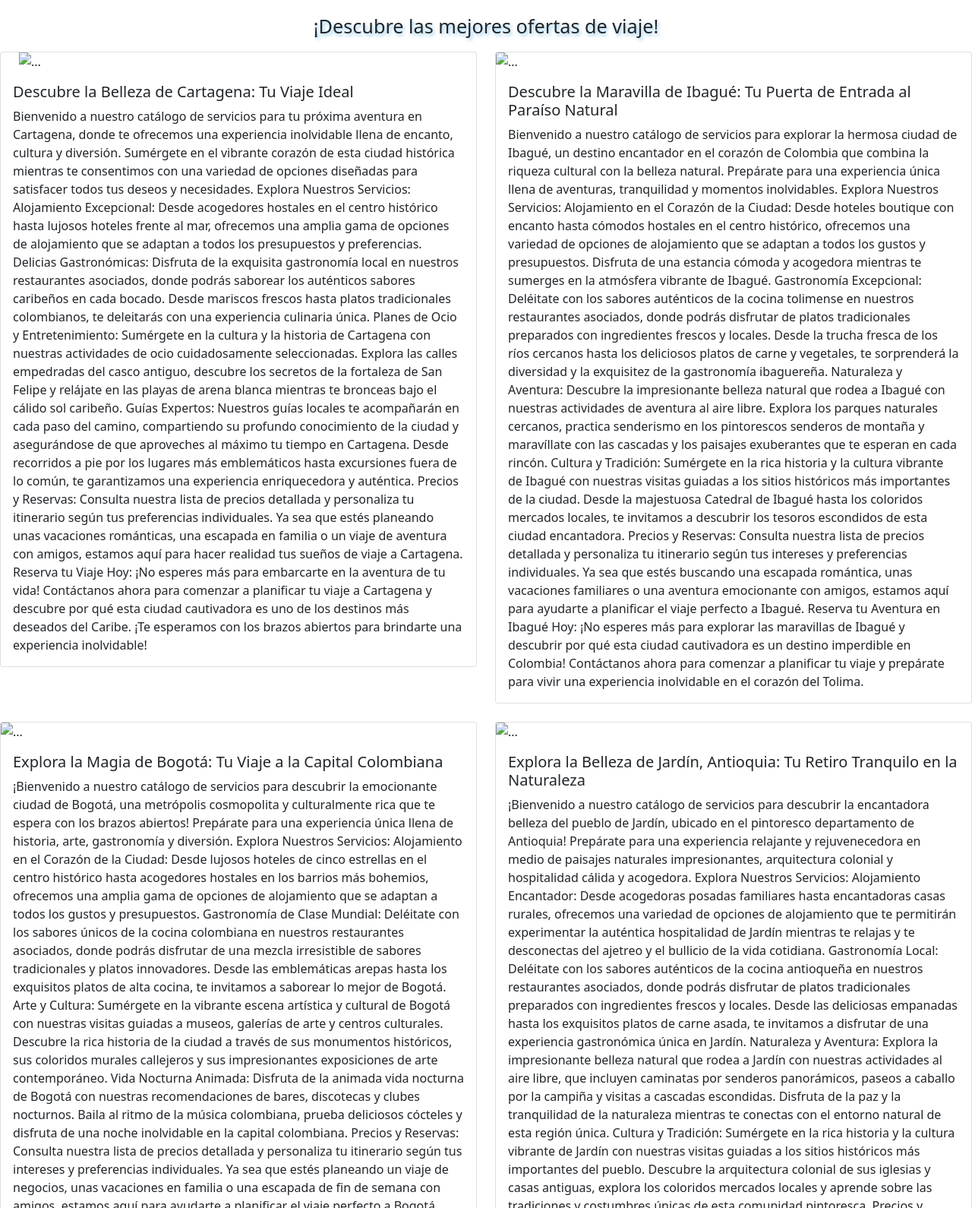
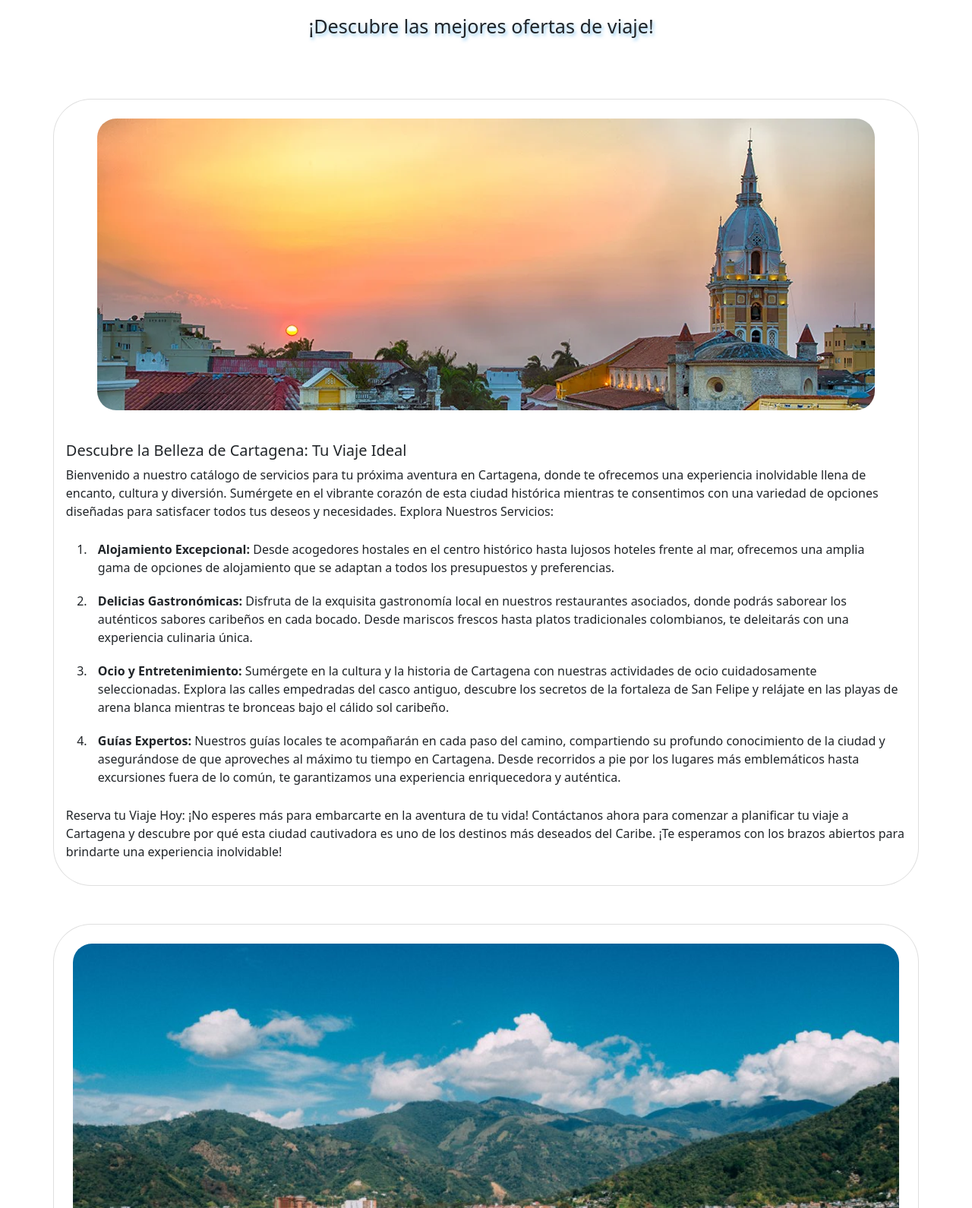
Before and after one commit to DYANGELO/PFSOLANO, a website: page services.html in a window 1280 px wide. Shown: the part 177-1767 px from the top of the page at 76% size. Drawn offline with nearby package versions, Linux system fonts and the light colour scheme.

Commit message:
Maquetado sobre nostros

```diff
--- /dev/null
+++ b/scss/_about.scss
@@ -0,0 +1,27 @@
+*{
+    margin: 0;
+    padding: 0;
+}
+
+
+.apartado-a1{
+    display: flex;
+    justify-content: space-around;
+    align-items: center;
+    margin: 50px;
+    img{
+        height: 100px;
+        width: 100px;
+    }
+}
+
+.apartado-a2{
+    display: flex;
+    justify-content: space-around;
+    align-items: center;
+    margin: 50px;
+    img{
+        height: 100px;
+        width: 100px;
+    }
+}
--- /dev/null
+++ b/scss/_services.scss
@@ -0,0 +1,23 @@
+.spc-1{
+    margin: 2rem;
+    padding: 1%;
+    .col{
+        padding: 25px;
+        .card{
+            width: 100%;
+            border-radius: 50px;
+            align-items: center;
+
+            img{
+                padding: 25px;
+                width: 100%;
+                border-radius: 50px;
+            }
+            ol{
+                li{
+                    padding: 10px;
+                }
+            }
+        }
+    }
+}
--- a/scss/style.scss
+++ b/scss/style.scss
@@ -1,4 +1,6 @@
 @import "_separaciones";
+@import "_services";
+@import "_about";
 @keyframes fadeIn {
   from {
     opacity: 0;
@@ -187,6 +189,7 @@
   .main-title {
     font-size: 36px;
     color: #000000;
+    margin: 15px;
     text-transform: uppercase;
     letter-spacing: 2px;
     font-weight: bold;
@@ -200,16 +203,6 @@
   .titulo {
     text-align: center;
     margin-top: 50px;
-  }
-
-  .fondo {
-    position: absolute;
-    width: 100%;
-    height: 100%;
-    background: url('../Imagenes/660f1b49c1c43.jpeg') center center no-repeat;
-    background-size: cover;
-    margin-left: auto;
-    margin-right: auto;
   }
 
   footer {
@@ -355,6 +348,7 @@
 }
 
 .sub-t{
+ width: 99%;
  text-align: center;
  text-shadow: 2px 2px 4px #2c9ce780;
  padding: 10px 0;
--- a/services.html
+++ b/services.html
@@ -39,30 +39,29 @@
       <h4 class="sub-t">¡Descubre las mejores ofertas de viaje!</h4>
     </div>
 
-    <div class="row row-cols-1 row-cols-md-2 g-4">
+    <div class="spc-1">
       <div class="col">
         <div class="card">
-          <img src="..." class="card-img-top  container" alt="...">
+          <div class="imag-1"><img src="./Imagenes/Cartagena.jpg" alt="..."></div>
+
           <div class="card-body">
             <h5 class="card-title">Descubre la Belleza de Cartagena: Tu Viaje Ideal</h5>
             <p class="card-text">
               Bienvenido a nuestro catálogo de servicios para tu próxima aventura en Cartagena, donde te ofrecemos una experiencia inolvidable llena de encanto, cultura y diversión. Sumérgete en el vibrante corazón de esta ciudad histórica mientras te consentimos con una variedad de opciones diseñadas para satisfacer todos tus deseos y necesidades.
 
               Explora Nuestros Servicios:
+              <ol>
+                <li><strong>Alojamiento Excepcional:</strong> Desde acogedores hostales en el centro histórico hasta lujosos hoteles frente al mar, ofrecemos una amplia gama de opciones de alojamiento que se adaptan a todos los presupuestos y preferencias.</li>
 
-              Alojamiento Excepcional: Desde acogedores hostales en el centro histórico hasta lujosos hoteles frente al mar, ofrecemos una amplia gama de opciones de alojamiento que se adaptan a todos los presupuestos y preferencias.
-              Delicias Gastronómicas: Disfruta de la exquisita gastronomía local en nuestros restaurantes asociados, donde podrás saborear los auténticos sabores caribeños en cada bocado. Desde mariscos frescos hasta platos tradicionales colombianos, te deleitarás con una experiencia culinaria única.
-              Planes de Ocio y Entretenimiento: Sumérgete en la cultura y la historia de Cartagena con nuestras actividades de ocio cuidadosamente seleccionadas. Explora las calles empedradas del casco antiguo, descubre los secretos de la fortaleza de San Felipe y relájate en las playas de arena blanca mientras te bronceas bajo el cálido sol caribeño.
-              Guías Expertos: Nuestros guías locales te acompañarán en cada paso del camino, compartiendo su profundo conocimiento de la ciudad y asegurándose de que aproveches al máximo tu tiempo en Cartagena. Desde recorridos a pie por los lugares más emblemáticos hasta excursiones fuera de lo común, te garantizamos una experiencia enriquecedora y auténtica.
-              Precios y Reservas:
+                <li><strong>Delicias Gastronómicas:</strong> Disfruta de la exquisita gastronomía local en nuestros restaurantes asociados, donde podrás saborear los auténticos sabores caribeños en cada bocado. Desde mariscos frescos hasta platos tradicionales colombianos, te deleitarás con una experiencia culinaria única.</li>
 
-              Consulta nuestra lista de precios detallada y personaliza tu itinerario según tus preferencias individuales. Ya sea que estés planeando unas vacaciones románticas, una escapada en familia o un viaje de aventura con amigos, estamos aquí para hacer realidad tus sueños de viaje a Cartagena.
+                <li><strong>Ocio y Entretenimiento:</strong> Sumérgete en la cultura y la historia de Cartagena con nuestras actividades de ocio cuidadosamente seleccionadas. Explora las calles empedradas del casco antiguo, descubre los secretos de la fortaleza de San Felipe y relájate en las playas de arena blanca mientras te bronceas bajo el cálido sol caribeño.</li>
 
+                <li><strong>Guías Expertos:</strong> Nuestros guías locales te acompañarán en cada paso del camino, compartiendo su profundo conocimiento de la ciudad y asegurándose de que aproveches al máximo tu tiempo en Cartagena. Desde recorridos a pie por los lugares más emblemáticos hasta excursiones fuera de lo común, te garantizamos una experiencia enriquecedora y auténtica.</li>
+              </ol>
               Reserva tu Viaje Hoy:
 
               ¡No esperes más para embarcarte en la aventura de tu vida! Contáctanos ahora para comenzar a planificar tu viaje a Cartagena y descubre por qué esta ciudad cautivadora es uno de los destinos más deseados del Caribe. ¡Te esperamos con los brazos abiertos para brindarte una experiencia inolvidable!
-
-
 
               </p>
           </div>
@@ -70,22 +69,20 @@
       </div>
       <div class="col">
         <div class="card">
-          <img src="..." class="card-img-top" alt="...">
+          <img src="./Imagenes/Ibague-ciudad-musical-de-colombia-q8b0dm1h2lhxg0nu8dl6akhvdwakx6jd1kgq4abgq8.jpg" class="card-img-top" alt="...">
           <div class="card-body">
             <h5 class="card-title">Descubre la Maravilla de Ibagué: Tu Puerta de Entrada al Paraíso Natural</h5>
-            <p class="card-text">Bienvenido a nuestro catálogo de servicios para explorar la hermosa ciudad de Ibagué, un destino encantador en el corazón de Colombia que combina la riqueza cultural con la belleza natural. Prepárate para una experiencia única llena de aventuras, tranquilidad y momentos inolvidables.
+            <p class="card-text">
+              Ibagué, un destino encantador en el corazón de Colombia que combina la riqueza cultural con la belleza natural. Prepárate para una experiencia única llena de aventuras, tranquilidad y momentos inolvidables.
 
               Explora Nuestros Servicios:
 
-              Alojamiento en el Corazón de la Ciudad: Desde hoteles boutique con encanto hasta cómodos hostales en el centro histórico, ofrecemos una variedad de opciones de alojamiento que se adaptan a todos los gustos y presupuestos. Disfruta de una estancia cómoda y acogedora mientras te sumerges en la atmósfera vibrante de Ibagué.
-              Gastronomía Excepcional: Deléitate con los sabores auténticos de la cocina tolimense en nuestros restaurantes asociados, donde podrás disfrutar de platos tradicionales preparados con ingredientes frescos y locales. Desde la trucha fresca de los ríos cercanos hasta los deliciosos platos de carne y vegetales, te sorprenderá la diversidad y la exquisitez de la gastronomía ibaguereña.
-              Naturaleza y Aventura: Descubre la impresionante belleza natural que rodea a Ibagué con nuestras actividades de aventura al aire libre. Explora los parques naturales cercanos, practica senderismo en los pintorescos senderos de montaña y maravíllate con las cascadas y los paisajes exuberantes que te esperan en cada rincón.
-              Cultura y Tradición: Sumérgete en la rica historia y la cultura vibrante de Ibagué con nuestras visitas guiadas a los sitios históricos más importantes de la ciudad. Desde la majestuosa Catedral de Ibagué hasta los coloridos mercados locales, te invitamos a descubrir los tesoros escondidos de esta ciudad encantadora.
-              Precios y Reservas:
-
-              Consulta nuestra lista de precios detallada y personaliza tu itinerario según tus intereses y preferencias individuales. Ya sea que estés buscando una escapada romántica, unas vacaciones familiares o una aventura emocionante con amigos, estamos aquí para ayudarte a planificar el viaje perfecto a Ibagué.
-
-              Reserva tu Aventura en Ibagué Hoy:
+              <ol>
+                <li><strong>Alojamiento en el Corazón de la Ciudad:</strong>  Desde hoteles boutique con encanto hasta cómodos hostales en el centro histórico, ofrecemos una variedad de opciones de alojamiento que se adaptan a todos los gustos y presupuestos. Disfruta de una estancia cómoda y acogedora mientras te sumerges en la atmósfera vibrante de Ibagué.</li>
+                <li><strong>Gastronomía Excepcional:</strong> Deléitate con los sabores auténticos de la cocina tolimense en nuestros restaurantes asociados, donde podrás disfrutar de platos tradicionales preparados con ingredientes frescos y locales. Desde la trucha fresca de los ríos cercanos hasta los deliciosos platos de carne y vegetales, te sorprenderá la diversidad y la exquisitez de la gastronomía ibaguereña.</li>
+                <li><strong>Naturaleza y Aventura:</strong> Descubre la impresionante belleza natural que rodea a Ibagué con nuestras actividades de aventura al aire libre. Explora los parques naturales cercanos, practica senderismo en los pintorescos senderos de montaña y maravíllate con las cascadas y los paisajes exuberantes que te esperan en cada rincón.</li>
+                <li><strong>Cultura y Tradición:</strong> Sumérgete en la rica historia y la cultura vibrante de Ibagué con nuestras visitas guiadas a los sitios históricos más importantes de la ciudad. Desde la majestuosa Catedral de Ibagué hasta los coloridos mercados locales, te invitamos a descubrir los tesoros escondidos de esta ciudad encantadora.</li>
+              </ol>
 
               ¡No esperes más para explorar las maravillas de Ibagué y descubrir por qué esta ciudad cautivadora es un destino imperdible en Colombia! Contáctanos ahora para comenzar a planificar tu viaje y prepárate para vivir una experiencia inolvidable en el corazón del Tolima.</p>
           </div>
@@ -93,22 +90,20 @@
       </div>
       <div class="col">
         <div class="card">
-          <img src="..." class="card-img-top" alt="...">
+          <img src="./Imagenes/bogota.jpg" class="card-img-top" alt="...">
           <div class="card-body">
             <h5 class="card-title">Explora la Magia de Bogotá: Tu Viaje a la Capital Colombiana</h5>
-            <p class="card-text">¡Bienvenido a nuestro catálogo de servicios para descubrir la emocionante ciudad de Bogotá, una metrópolis cosmopolita y culturalmente rica que te espera con los brazos abiertos! Prepárate para una experiencia única llena de historia, arte, gastronomía y diversión.
+            <p class="card-text">
+              Descubre la emocionante ciudad de Bogotá, una metrópolis cosmopolita y culturalmente rica que te espera con los brazos abiertos! Prepárate para una experiencia única llena de historia, arte, gastronomía y diversión.
 
-              Explora Nuestros Servicios:
+              <p>Explora Nuestros Servicios:</p>
 
-              Alojamiento en el Corazón de la Ciudad: Desde lujosos hoteles de cinco estrellas en el centro histórico hasta acogedores hostales en los barrios más bohemios, ofrecemos una amplia gama de opciones de alojamiento que se adaptan a todos los gustos y presupuestos.
-              Gastronomía de Clase Mundial: Deléitate con los sabores únicos de la cocina colombiana en nuestros restaurantes asociados, donde podrás disfrutar de una mezcla irresistible de sabores tradicionales y platos innovadores. Desde las emblemáticas arepas hasta los exquisitos platos de alta cocina, te invitamos a saborear lo mejor de Bogotá.
-              Arte y Cultura: Sumérgete en la vibrante escena artística y cultural de Bogotá con nuestras visitas guiadas a museos, galerías de arte y centros culturales. Descubre la rica historia de la ciudad a través de sus monumentos históricos, sus coloridos murales callejeros y sus impresionantes exposiciones de arte contemporáneo.
-              Vida Nocturna Animada: Disfruta de la animada vida nocturna de Bogotá con nuestras recomendaciones de bares, discotecas y clubes nocturnos. Baila al ritmo de la música colombiana, prueba deliciosos cócteles y disfruta de una noche inolvidable en la capital colombiana.
-              Precios y Reservas:
-
-              Consulta nuestra lista de precios detallada y personaliza tu itinerario según tus intereses y preferencias individuales. Ya sea que estés planeando un viaje de negocios, unas vacaciones en familia o una escapada de fin de semana con amigos, estamos aquí para ayudarte a planificar el viaje perfecto a Bogotá.
-
-              Reserva tu Viaje a Bogotá Hoy:
+              <ol>
+                <li><strong>Alojamiento en el Corazón de la Ciudad:</strong> Desde lujosos hoteles de cinco estrellas en el centro histórico hasta acogedores hostales en los barrios más bohemios, ofrecemos una amplia gama de opciones de alojamiento que se adaptan a todos los gustos y presupuestos.</li>
+                <li><strong>Gastronomía de Clase Mundial:</strong> Deléitate con los sabores únicos de la cocina colombiana en nuestros restaurantes asociados, donde podrás disfrutar de una mezcla irresistible de sabores tradicionales y platos innovadores. Desde las emblemáticas arepas hasta los exquisitos platos de alta cocina, te invitamos a saborear lo mejor de Bogotá.</li>
+                <li><strong>Arte y Cultura:</strong> Sumérgete en la vibrante escena artística y cultural de Bogotá con nuestras visitas guiadas a museos, galerías de arte y centros culturales. Descubre la rica historia de la ciudad a través de sus monumentos históricos, sus coloridos murales callejeros y sus impresionantes exposiciones de arte contemporáneo.  </li>
+                <li><strong>Vida Nocturna Animada:</strong> Disfruta de la animada vida nocturna de Bogotá con nuestras recomendaciones de bares, discotecas y clubes nocturnos. Baila al ritmo de la música colombiana, prueba deliciosos cócteles y disfruta de una noche inolvidable en la capital colombiana.</li>
+              </ol>
 
               ¡No esperes más para descubrir los encantos de Bogotá y sumergirte en la energía vibrante de esta ciudad fascinante! Contáctanos ahora para comenzar a planificar tu viaje y prepárate para vivir una experiencia inolvidable en la capital colombiana. ¡Te esperamos con los brazos abiertos!</p>
           </div>
@@ -116,24 +111,24 @@
       </div>
       <div class="col">
         <div class="card">
-          <img src="..." class="card-img-top" alt="...">
+          <img src="./Imagenes/generalidades-jardin-antioquia-2-570x184.jpg" class="card-img-top" alt="...">
           <div class="card-body">
             <h5 class="card-title">Explora la Belleza de Jardín, Antioquia: Tu Retiro Tranquilo en la Naturaleza</h5>
 
-            <p class="card-text">¡Bienvenido a nuestro catálogo de servicios para descubrir la encantadora belleza del pueblo de Jardín, ubicado en el pintoresco departamento de Antioquia! Prepárate para una experiencia relajante y rejuvenecedora en medio de paisajes naturales impresionantes, arquitectura colonial y hospitalidad cálida y acogedora.
+            <p class="card-text">
 
-              Explora Nuestros Servicios:
+            ¡descubre la encantadora belleza del pueblo de Jardín, ubicado en el pintoresco departamento de Antioquia! Prepárate para una experiencia relajante y rejuvenecedora en medio de paisajes naturales impresionantes, arquitectura colonial y hospitalidad cálida y acogedora.
 
+            <p>Explora Nuestros Servicios:</p>
 
-              Alojamiento Encantador: Desde acogedoras posadas familiares hasta encantadoras casas rurales, ofrecemos una variedad de opciones de alojamiento que te permitirán experimentar la auténtica hospitalidad de Jardín mientras te relajas y te desconectas del ajetreo y el bullicio de la vida cotidiana.
-              Gastronomía Local: Deléitate con los sabores auténticos de la cocina antioqueña en nuestros restaurantes asociados, donde podrás disfrutar de platos tradicionales preparados con ingredientes frescos y locales. Desde las deliciosas empanadas hasta los exquisitos platos de carne asada, te invitamos a disfrutar de una experiencia gastronómica única en Jardín.
-              Naturaleza y Aventura: Explora la impresionante belleza natural que rodea a Jardín con nuestras actividades al aire libre, que incluyen caminatas por senderos panorámicos, paseos a caballo por la campiña y visitas a cascadas escondidas. Disfruta de la paz y la tranquilidad de la naturaleza mientras te conectas con el entorno natural de esta región única.
-              Cultura y Tradición: Sumérgete en la rica historia y la cultura vibrante de Jardín con nuestras visitas guiadas a los sitios históricos más importantes del pueblo. Descubre la arquitectura colonial de sus iglesias y casas antiguas, explora los coloridos mercados locales y aprende sobre las tradiciones y costumbres únicas de esta comunidad pintoresca.
-              Precios y Reservas:
+            <ol>
+              <li><strong>Alojamiento Encantador:</strong> Desde acogedoras posadas familiares hasta encantadoras casas rurales, ofrecemos una variedad de opciones de alojamiento que te permitirán experimentar la auténtica hospitalidad de Jardín mientras te relajas y te desconectas del ajetreo y el bullicio de la vida cotidiana.</li>
+              <li><strong>Gastronomía Local:</strong> Deléitate con los sabores auténticos de la cocina antioqueña en nuestros restaurantes asociados, donde podrás disfrutar de platos tradicionales preparados con ingredientes frescos y locales. Desde las deliciosas empanadas hasta los exquisitos platos de carne asada, te invitamos a disfrutar de una experiencia gastronómica única en Jardín.</li>
+              <li><strong>Naturaleza y Aventura:</strong> Explora la impresionante belleza natural que rodea a Jardín con nuestras actividades al aire libre, que incluyen caminatas por senderos panorámicos, paseos a caballo por la campiña y visitas a cascadas escondidas. Disfruta de la paz y la tranquilidad de la naturaleza mientras te conectas con el entorno natural de esta región única.</li>
+              <li><strong>Cultura y Tradición:</strong> Sumérgete en la rica historia y la cultura vibrante de Jardín con nuestras visitas guiadas a los sitios históricos más importantes del pueblo. Descubre la arquitectura colonial de sus iglesias y casas antiguas, explora los coloridos mercados locales y aprende sobre las tradiciones y costumbres únicas de esta comunidad pintoresca.</li>
+            </ol>
 
-              Consulta nuestra lista de precios detallada y personaliza tu itinerario según tus intereses y preferencias individuales. Ya sea que estés buscando una escapada romántica, unas vacaciones en familia o una aventura al aire libre con amigos, estamos aquí para ayudarte a planificar el viaje perfecto a Jardín.
-
-              Reserva tu Retiro en Jardín Hoy:
+              <p>Reserva tu Retiro en Jardín Hoy:</p>
 
               ¡No esperes más para descubrir los encantos de Jardín y disfrutar de una experiencia inolvidable en medio de la belleza natural de Antioquia! Contáctanos ahora para comenzar a planificar tu viaje y prepárate para vivir momentos mágicos y memorables en este paraíso tranquilo en la naturaleza. ¡Te esperamos con los brazos abiertos en Jardín!</p>
           </div>
@@ -205,7 +200,7 @@
     </div>
 -----------------------------------------------------------------------------------------------------------------------------------------------------------------------------
     <div class="derechos">
-      <small>&copy; 2024 <b>DY</b> - Todos los Derechos Reservados</small>
+      <small>&copy; 2024 <b>DYANGEL´S COMPANY</b> - Todos los Derechos Reservados</small>
     </div>
   </footer>
 
```
Also changed, not shown: about.html (+107 -1 lines), index.html (+1 -1 lines), Imagenes/Cartagena.jpg (added), Imagenes/Ibague-ciudad-musical-de-colombia-q8b0dm1h2lhxg0nu8dl6akhvdwakx6jd1kgq4abgq8.jpg (added), Imagenes/Sitios-históricos-de-Cartagena-conoce-x-maravillas-de-este-paraíso-1024x512 (1).png (added), Imagenes/bogota.jpg (added), css/style.css, 1 other file.
